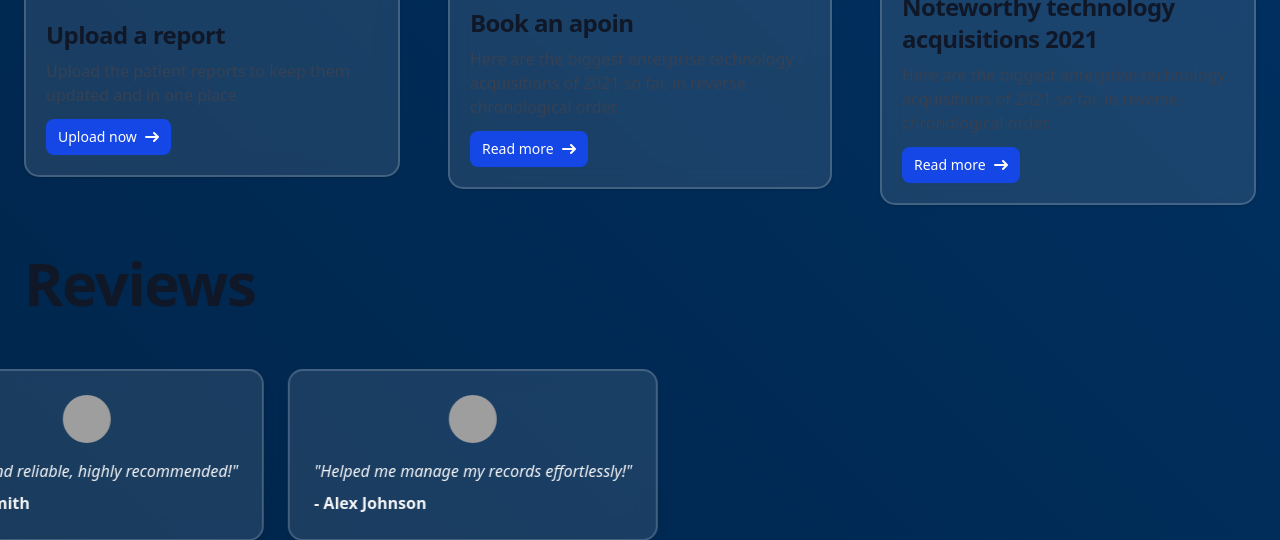
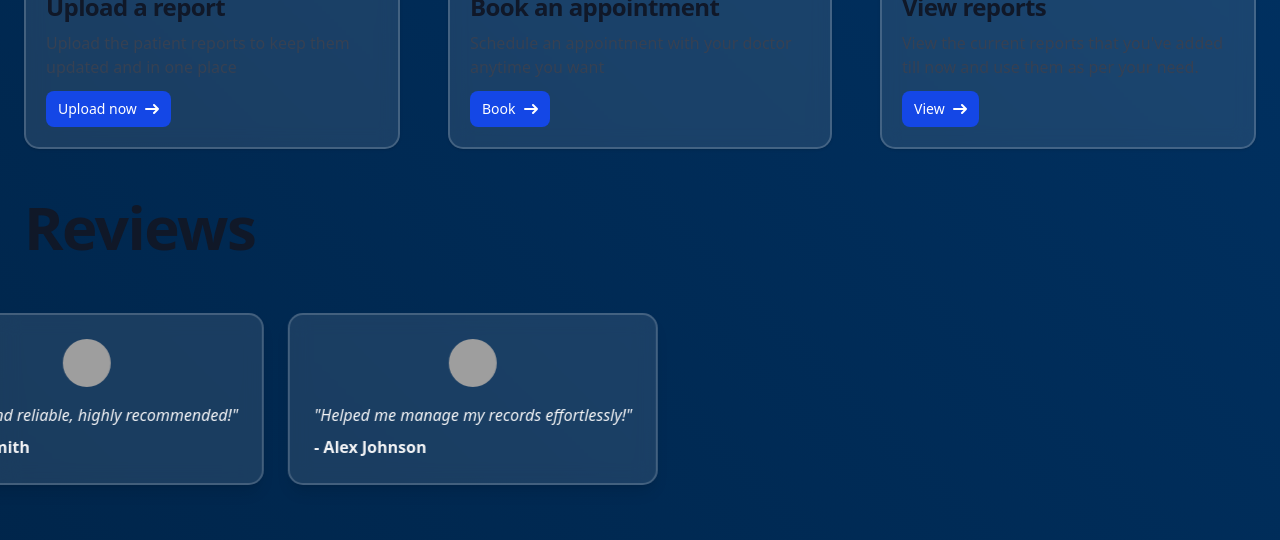
Before and after one commit to sravan1946/code-a-haunt, a Flask app: page / in a window 1280 px wide. Shown: the part 935-1475 px from the top of the page. Run offline with Flask 3, Linux system fonts and the light colour scheme; grey boxes are pictures that could not be loaded.

Commit message:
Update index template with profile link and improve text clarity

```diff
--- a/templates/index.html
+++ b/templates/index.html
@@ -99,14 +99,15 @@
     </a>
     <div class="flex md:order-2 space-x-3 md:space-x-0 rtl:space-x-reverse">
       {% if current_user.is_authenticated %}
-      <!-- <a href = "{{ url_for('auth.register') }}"> -->
+
+       <a href="{{ url_for('auth.profile')}}"> <!--profile page-->
 
       <div class="flex items-center space-x-3 rtl:space-x-reverse px-2" data-aos="fade-down" data-aos-duration="1400">
 
 <div class="relative w-10 h-10 overflow-hidden bg-gray-100 rounded-full dark:bg-gray-600">
   <svg class="absolute w-12 h-12 text-gray-400 -left-1" fill="currentColor" viewBox="0 0 20 20" xmlns="http://www.w3.org/2000/svg"><path fill-rule="evenodd" d="M10 9a3 3 0 100-6 3 3 0 000 6zm-7 9a7 7 0 1114 0H3z" clip-rule="evenodd"></path></svg>
 </div>
-<!-- </a> -->
+</a>
 
       </div>
       <a href="{{ url_for('auth.logout')}}"> <!--logout page-->
@@ -192,11 +193,11 @@
     </a>
     <div class="p-5">
       <a href="#"></a>
-        <h5 class="mb-2 text-2xl font-bold tracking-tight text-gray-900 dark:text-white">Book an apoin</h5>
+        <h5 class="mb-2 text-2xl font-bold tracking-tight text-gray-900 dark:text-white">Book an appointment</h5>
       </a>
-      <p class="mb-3 font-normal text-gray-700 dark:text-gray-400">Here are the biggest enterprise technology acquisitions of 2021 so far, in reverse chronological order.</p>
+      <p class="mb-3 font-normal text-gray-700 dark:text-gray-400">Schedule an appointment with your doctor anytime you want</p>
       <a href="#" class="inline-flex items-center px-3 py-2 text-sm font-medium text-center text-white bg-blue-700 rounded-lg hover:bg-blue-800 focus:ring-4 focus:outline-none focus:ring-blue-300 dark:bg-blue-600 dark:hover:bg-blue-700 dark:focus:ring-blue-800">
-        Read more
+        Book
         <svg class="rtl:rotate-180 w-3.5 h-3.5 ms-2" aria-hidden="true" xmlns="http://www.w3.org/2000/svg" fill="none" viewBox="0 0 14 10">
           <path stroke="currentColor" stroke-linecap="round" stroke-linejoin="round" stroke-width="2" d="M1 5h12m0 0L9 1m4 4L9 9" />
         </svg>
@@ -211,11 +212,11 @@
       </a>
       <div class="p-5">
         <a href="#"></a>
-          <h5 class="mb-2 text-2xl font-bold tracking-tight text-gray-900 dark:text-white">Noteworthy technology acquisitions 2021</h5>
+          <h5 class="mb-2 text-2xl font-bold tracking-tight text-gray-900 dark:text-white">View reports</h5>
         </a>
-        <p class="mb-3 font-normal text-gray-700 dark:text-gray-400">Here are the biggest enterprise technology acquisitions of 2021 so far, in reverse chronological order.</p>
+        <p class="mb-3 font-normal text-gray-700 dark:text-gray-400">View the current reports that you've added till now and use them as per your need.</p>
         <a href="#" class="inline-flex items-center px-3 py-2 text-sm font-medium text-center text-white bg-blue-700 rounded-lg hover:bg-blue-800 focus:ring-4 focus:outline-none focus:ring-blue-300 dark:bg-blue-600 dark:hover:bg-blue-700 dark:focus:ring-blue-800">
-          Read more
+          View
           <svg class="rtl:rotate-180 w-3.5 h-3.5 ms-2" aria-hidden="true" xmlns="http://www.w3.org/2000/svg" fill="none" viewBox="0 0 14 10">
             <path stroke="currentColor" stroke-linecap="round" stroke-linejoin="round" stroke-width="2" d="M1 5h12m0 0L9 1m4 4L9 9" />
           </svg>
```
